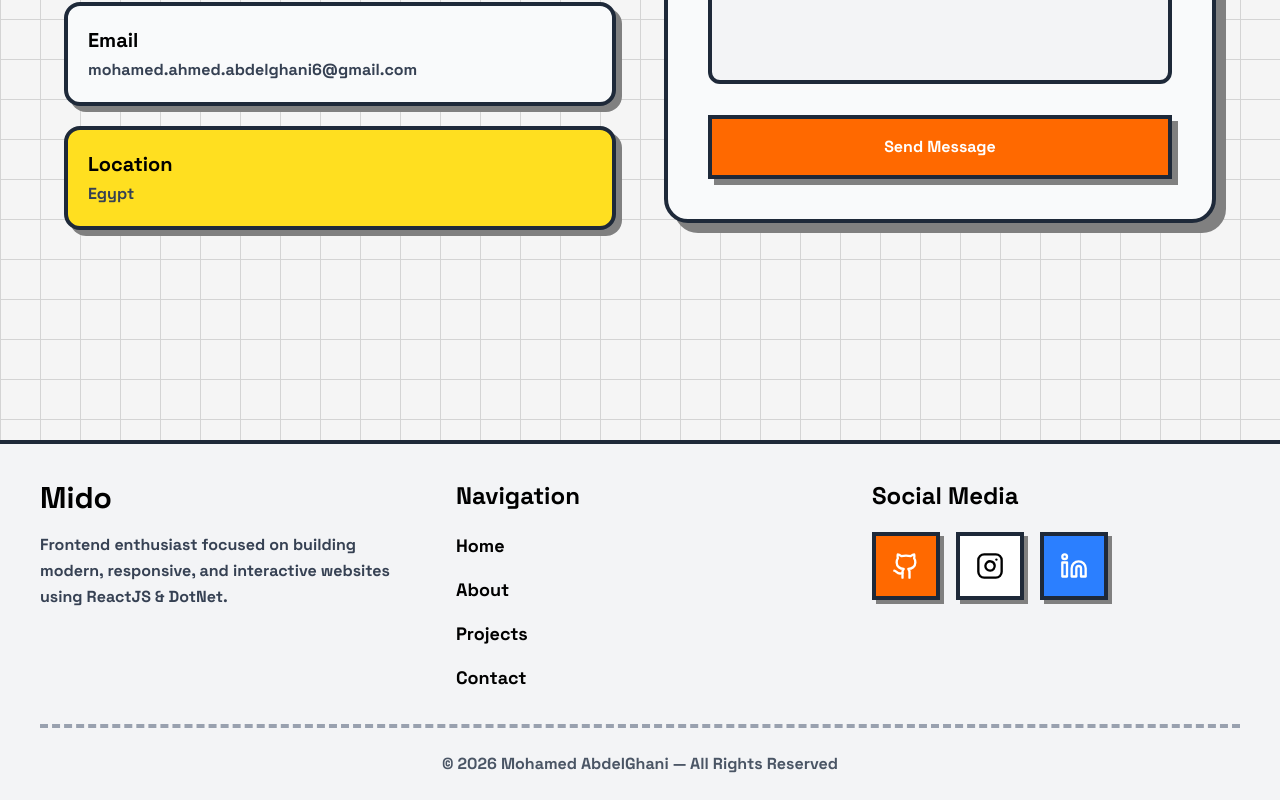
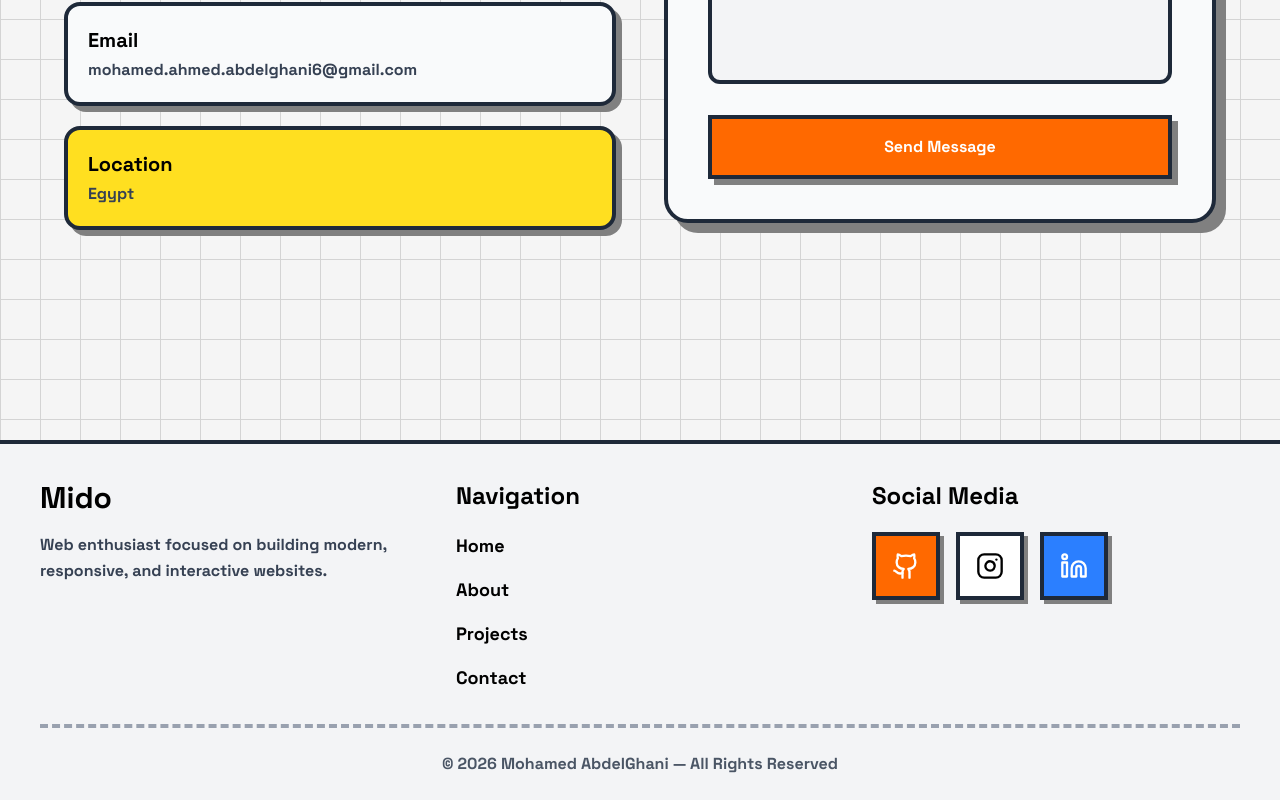
Before and after one commit to Mohamed-Ahmed285/Mido, a Vue app: page / in a window 1280 px wide. Shown: the part 5461-6261 px from the top of the page. Built offline with nearby package versions, Linux system fonts and the light colour scheme.

Commit message:
lil changes

```diff
--- a/index.html
+++ b/index.html
@@ -4,8 +4,8 @@
 <head>
   <meta charset="UTF-8" />
   <meta name="viewport" content="width=device-width, initial-scale=1.0" />
-  <title>Mohamed - SoftWare Developer</title>
-  <meta name="title" content="Mohamed - SoftWare Developer" />
+  <title>Mohamed - Software Developer</title>
+  <meta name="title" content="Mohamed - Software Developer" />
   <meta name="description"
     content="Portfolio of Mohamed, a Full-Stack Web Developer and Systems Engineer specializing in scalable web applications." />
 
@@ -19,13 +19,13 @@
 
   <meta property="og:type" content="website" />
   <meta property="og:url" content="https://mohamed-abdelghani.vercel.app/" />
-  <meta property="og:title" content="Mohamed - SoftWare Developer" />
+  <meta property="og:title" content="Mohamed - Software Developer" />
   <meta property="og:description"
     content="Portfolio of Mohamed, a Full-Stack Web Developer specializing in scalable web applications." />
   <meta property="og:image" content="https://mohamed-abdelghani.vercel.app/meta.png" />
   <meta property="twitter:card" content="summary_large_image" />
   <meta property="twitter:url" content="https://mohamed-abdelghani.vercel.app/" />
-  <meta property="twitter:title" content="Mohamed - SoftWare Developer" />
+  <meta property="twitter:title" content="Mohamed - Software Developer" />
   <meta property="twitter:description"
     content="Portfolio of Mohamed, a Full-Stack Web Developer specializing in scalable web applications." />
   <meta property="twitter:image" content="https://mohamed-abdelghani.vercel.app/meta.png" />
--- a/src/components/Footer.vue
+++ b/src/components/Footer.vue
@@ -11,8 +11,8 @@ import { Github, Instagram, Linkedin } from "lucide-vue-next";
         <h1 class="text-3xl font-black mb-4">Mido</h1>
 
         <p class="font-bold text-gray-700 leading-relaxed max-w-sm text-1xl">
-        Frontend enthusiast focused on building modern, responsive,
-        and interactive websites using ReactJS & DotNet.
+        Web enthusiast focused on building modern, responsive,
+        and interactive websites.
         </p>
       </div>
 
```
